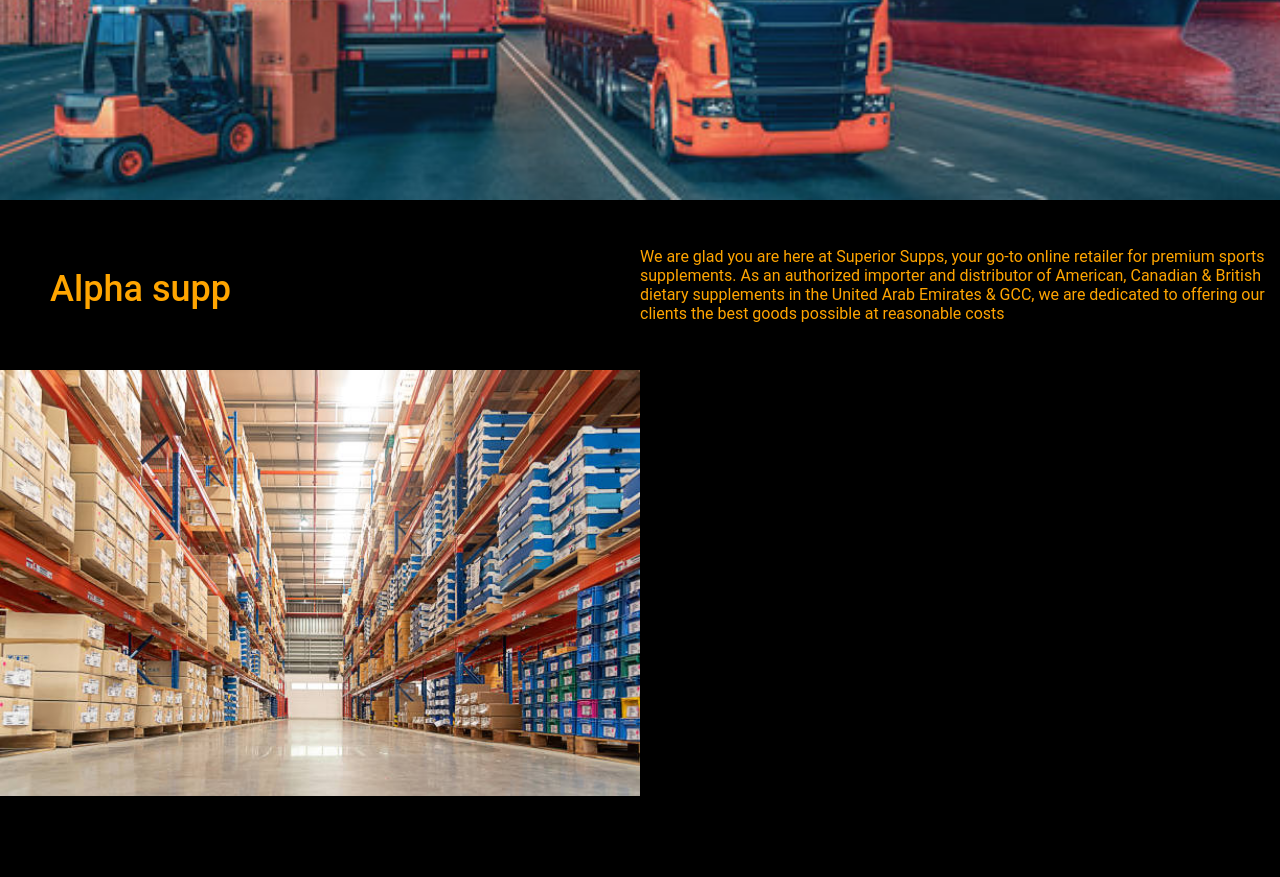
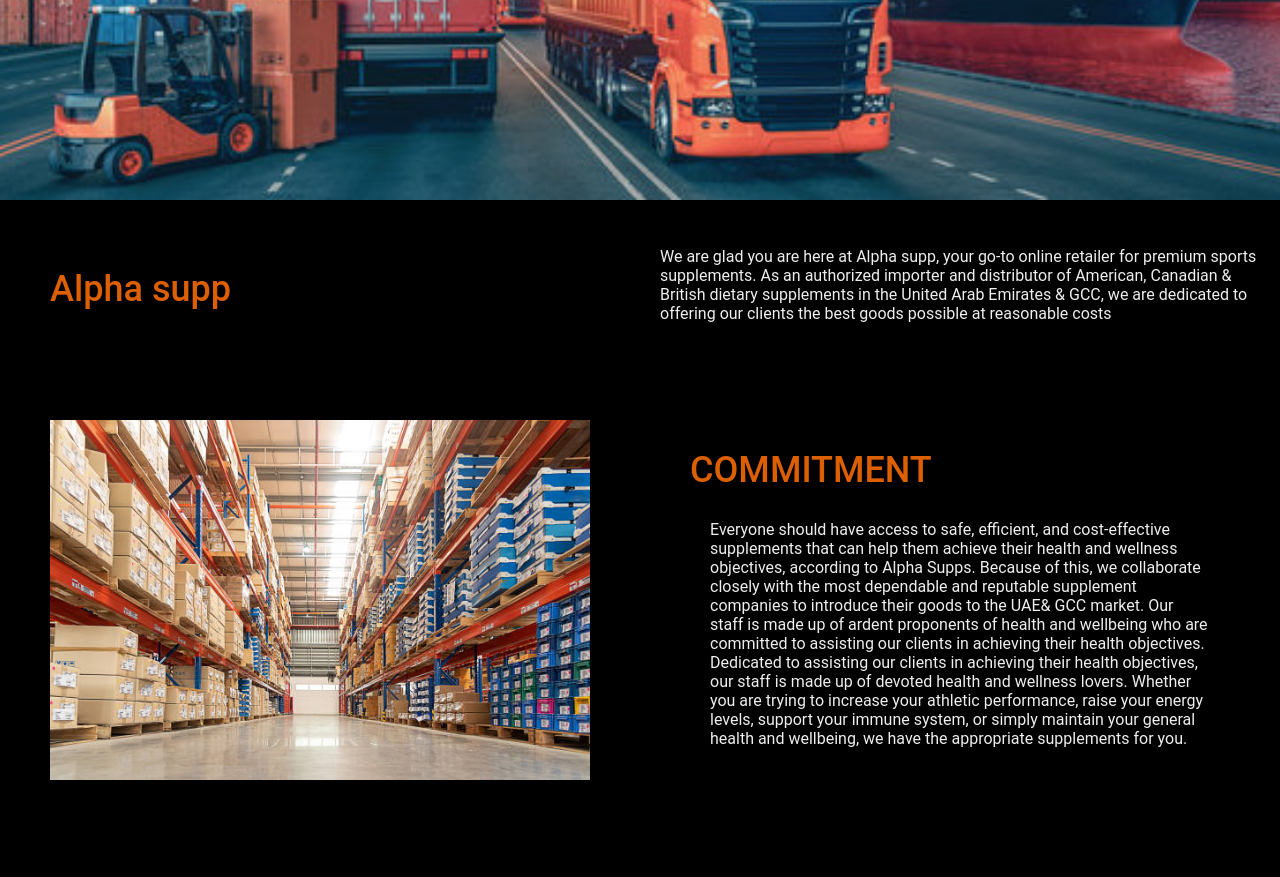
Before and after one commit to bassilcharbel/project-web3, a PHP site: page /about.html in a window 1280 px wide. Shown: the part 687-1564 px from the top of the page. Before the commit the page ends 1483 px from the top, so only its background shows below. Run offline with PHP 8.4, Linux system fonts and the light colour scheme.

Commit message:
done contact about

```diff
--- a/about.html
+++ b/about.html
@@ -46,14 +46,24 @@
           <img src="./photos/logist.jpg"/>
           <table>
             <tr>
-                <td class="atab" width="50%"><h1> Alpha supp</h1></td>
-                <td> We are glad you are here at Superior Supps, your go-to online retailer for premium sports supplements. As an authorized importer and distributor of American, Canadian & British dietary supplements in the United Arab Emirates & GCC, we are dedicated to offering our clients the best goods possible at reasonable costs</td>
+                <td class="atab" width="50%"><h1> Alpha supp</h1> </td>
+                 <td class="atabs">We are glad you are here at Alpha supp, your go-to online retailer for premium sports supplements. As an authorized importer and distributor of American, Canadian & British dietary supplements in the United Arab Emirates & GCC, we are dedicated to offering our clients the best goods possible at reasonable costs</td>
             </tr>
-            <tr> <td><img src="./photos/warehouse.jpg"> </td>
-            </tr>
-            <tr>
-              <td></td>
-            </tr>
+            <tr> <td class="atab"><img src="./photos/warehouse.jpg"> </td>
+              <td class="atab"><h1>COMMITMENT</h1>
+                <div class="atabs">Everyone should have access to safe, efficient, and cost-effective supplements that can help them achieve their health and wellness objectives, according to Alpha Supps. Because of this, we collaborate closely with the most dependable and reputable supplement companies to introduce their goods to the UAE& GCC market.
+                Our staff is made up of ardent proponents of health and wellbeing who are committed to assisting our clients in achieving their health objectives.
+                Dedicated to assisting our clients in achieving their health objectives, our staff is made up of devoted health and wellness lovers. Whether you are trying to increase your athletic performance, raise your energy levels, support your immune system, or simply maintain your general health and wellbeing, we have the appropriate supplements for you.</div>
+              </td>
+              </tr>
+            <tr><td><h1 class="atab">Quality</h1>
+              <div class="atabs">We are proud of our dedication to safety and quality. You can be sure that you are obtaining the greatest supplements from us because all of the goods we sell have undergone thorough testing for purity, efficacy, and safety.
+                Together with our top-notch products, we also provide excellent customer service. Our helpful and educated staff is always on hand to respond to your inquiries, offer suggestions, and assist you in locating the supplements that are most suited to your individual requirements</div>
+            </td>
+            <td>
+              <div class="atab"><img src="https://i0.wp.com/superiorsupps.com/wp-content/uploads/2023/04/attractive-young-phd-student-scientist-observing-blue-indicator-color-shift-glass-tube-scaled.jpg?resize=1200%2C800&ssl=1.jpg"></div>
+            </td>
+              </tr>
 
 
           </table>
--- a/contact.html
+++ b/contact.html
@@ -49,7 +49,6 @@
     Zalka, Lebanon <br>
     +96171000695 <br>
     E-mail: sales[at]alphasupp[dot]com</div>
-    <p><iframe src="https://www.google.com/maps/embed?pb=!1m14!1m8!1m3!1d13245.416208450522!2d35.576935307409656!3d33.90628621079462!3m2!1i1024!2i768!4f13.1!3m3!1m2!1s0x151f3dfd1039608f%3A0x7da9b0dea710ca56!2sSuperior%20Supps!5e0!3m2!1sen!2slb!4v1715109061068!5m2!1sen!2slb" width="400" height="300" style="border:0;" allowfullscreen="" loading="lazy" referrerpolicy="no-referrer-when-downgrade"></iframe></p>
     <div class="atitle"> JBEIL - LEBANON</div>
     <div class="ainfo">jbeil Annaya road, Byblos, Facing Ksar restaurant, Next to Metallica<br>
       Jbeil, Lebanon<br>
--- a/css1/stylel.css
+++ b/css1/stylel.css
@@ -773,4 +773,9 @@
 /*about*/
 .atab{
   padding:50px;
+  color:#DC5F00;
 }
+.atabs{
+  padding:20px;
+  color:#EEEEEE;
+}
```
